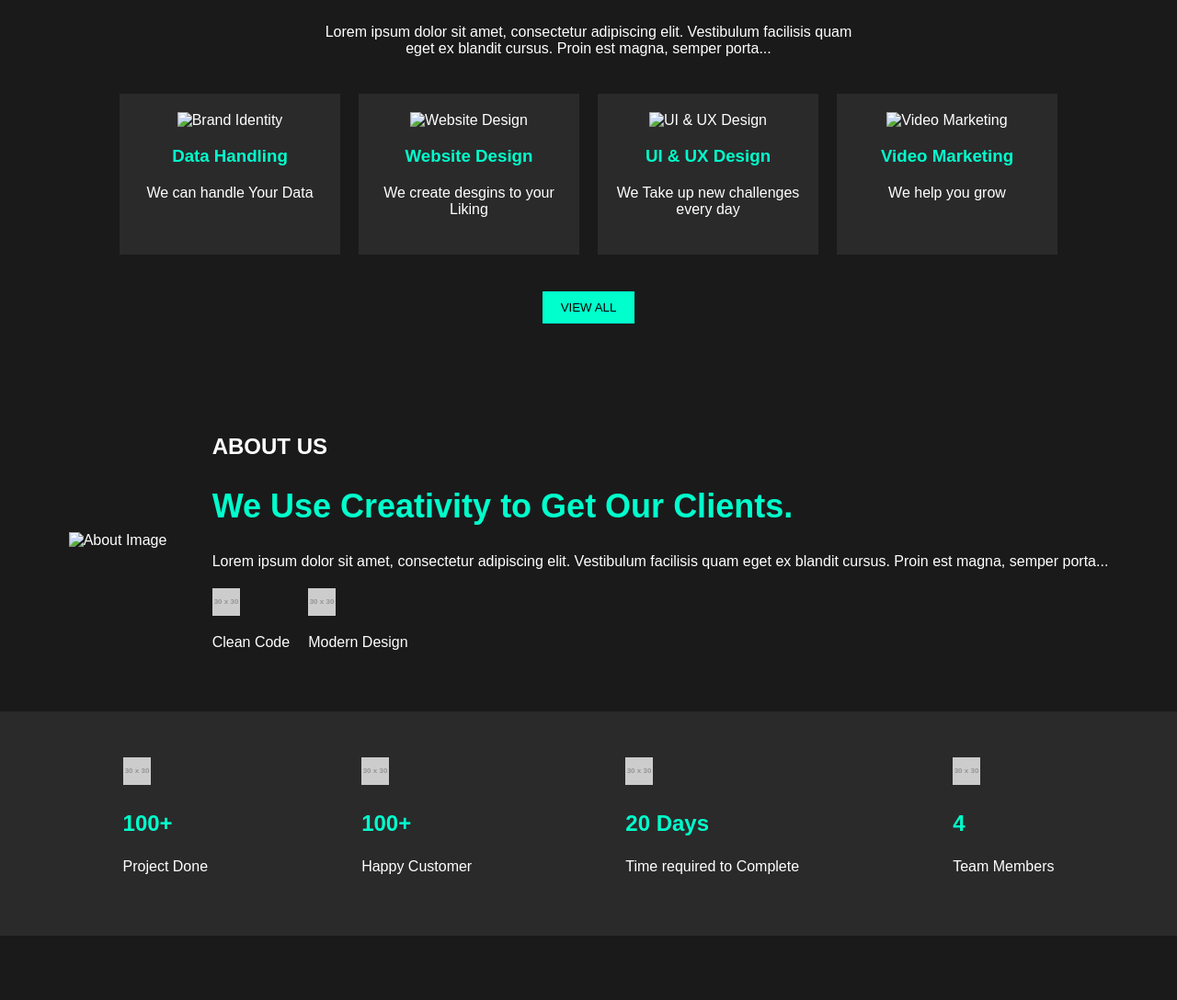
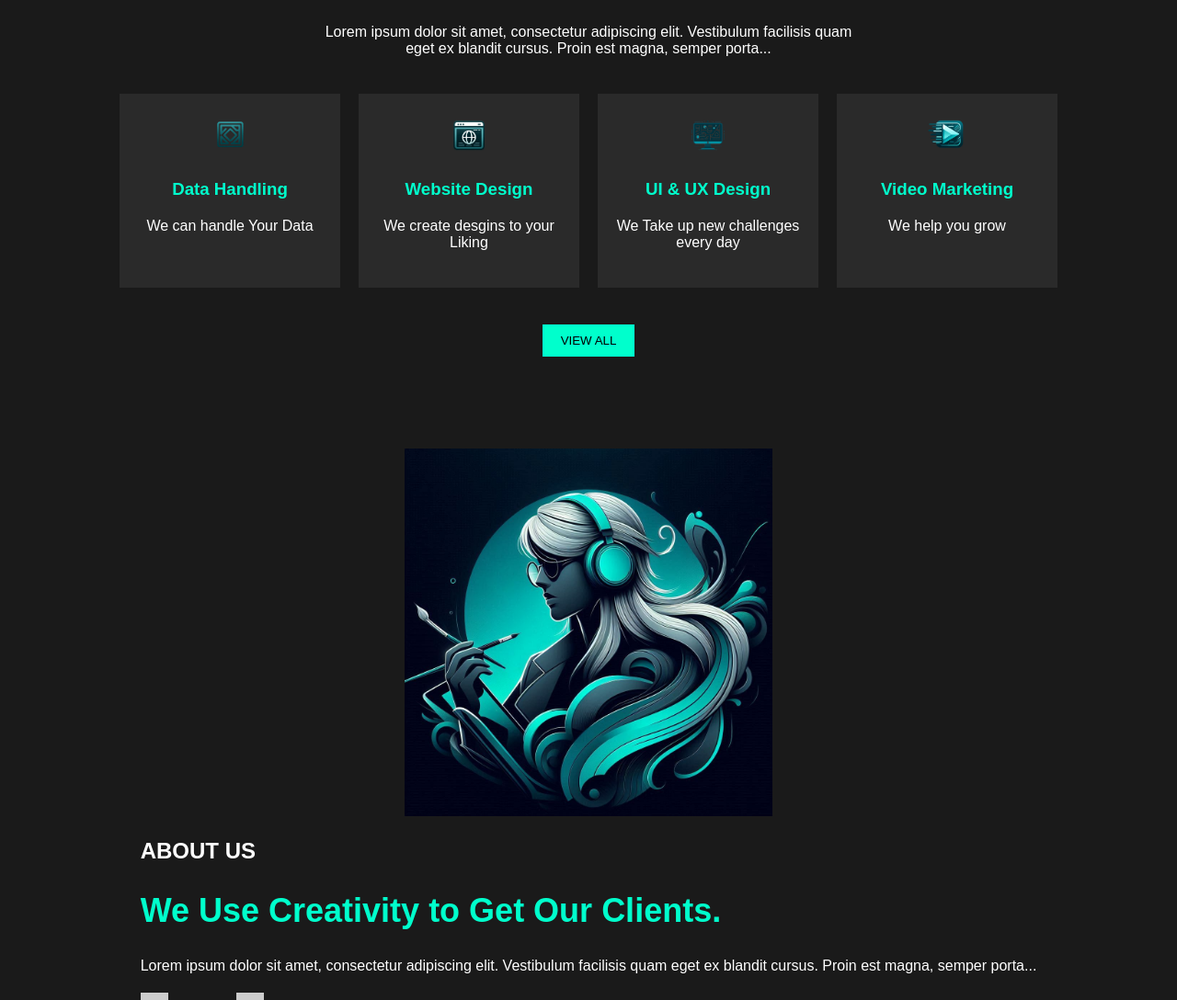
Before and after one commit to TARUN1528/TarunPY.github.io, a plain HTML site: page HTMLS/index.html in a window 1280 px wide. Shown: the part 640-1728 px from the top of the page at 92% size. Before the commit the page ends 1658 px from the top, so only its background shows below. Drawn offline with Linux system fonts and the light colour scheme; placeholder pictures from the web are drawn by us.

Commit message:
folder allocation

```diff
--- a/HTMLS/index.html
+++ b/HTMLS/index.html
@@ -43,22 +43,22 @@
         <p>Lorem ipsum dolor sit amet, consectetur adipiscing elit. Vestibulum facilisis quam eget ex blandit cursus. Proin est magna, semper porta...</p>
         <div class="service-cards">
             <div class="card">
-                <img src="./images/Brand ICON.png" alt="Brand Identity">
+                <img src="../images/Brand ICON.png" alt="Brand Identity">
                 <h3>Data Handling</h3>
                 <p>We can handle Your Data </p>
             </div>
             <div class="card">
-                <img src="./images/website ICON.png" alt="Website Design">
+                <img src="../images/website ICON.png" alt="Website Design">
                 <h3>Website Design</h3>
                 <p>We create desgins to your Liking</p>
             </div>
             <div class="card">
-                <img src="./images/UI:UX ICON.png" alt="UI & UX Design">
+                <img src="../images/UI:UX ICON.png" alt="UI & UX Design">
                 <h3>UI & UX Design</h3>
                 <p>We Take up new challenges every day</p>
             </div>
             <div class="card">
-                <img src="./images/Video marketing ICON.png" alt="Video Marketing">
+                <img src="../images/Video marketing ICON.png" alt="Video Marketing">
                 <h3>Video Marketing</h3>
                 <p>We help you grow </p>
             </div>
@@ -69,7 +69,7 @@
     <!-- About Section -->
     <section class="about">
         <div class="about-image">
-            <img src="./images/image.png" alt="About Image">
+            <img src="../images/image.png" alt="About Image">
         </div>
         <div class="about-content">
             <h2>ABOUT US</h2>
```
Also changed, not shown: 1 other file.
